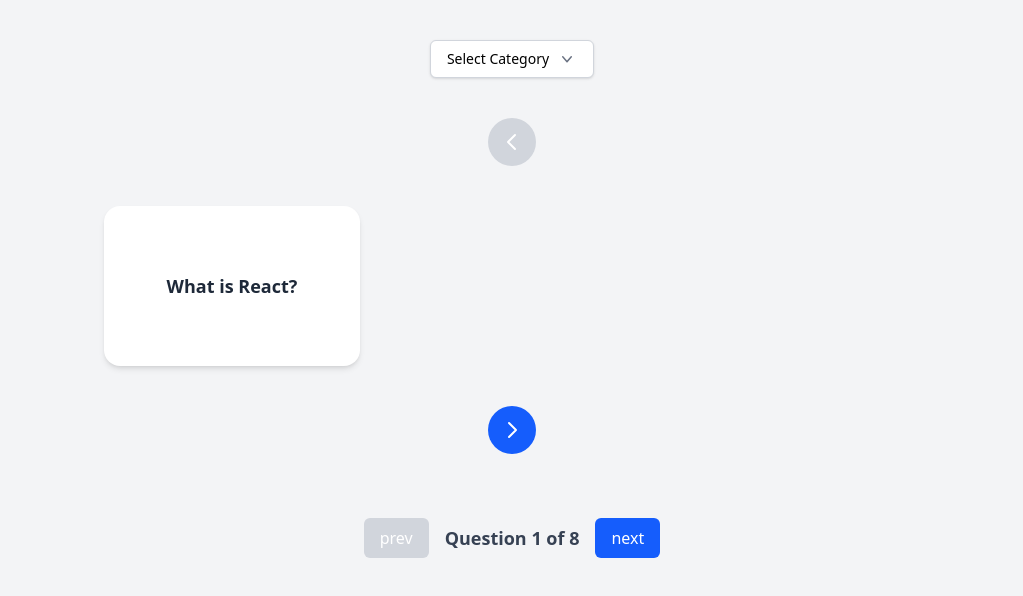
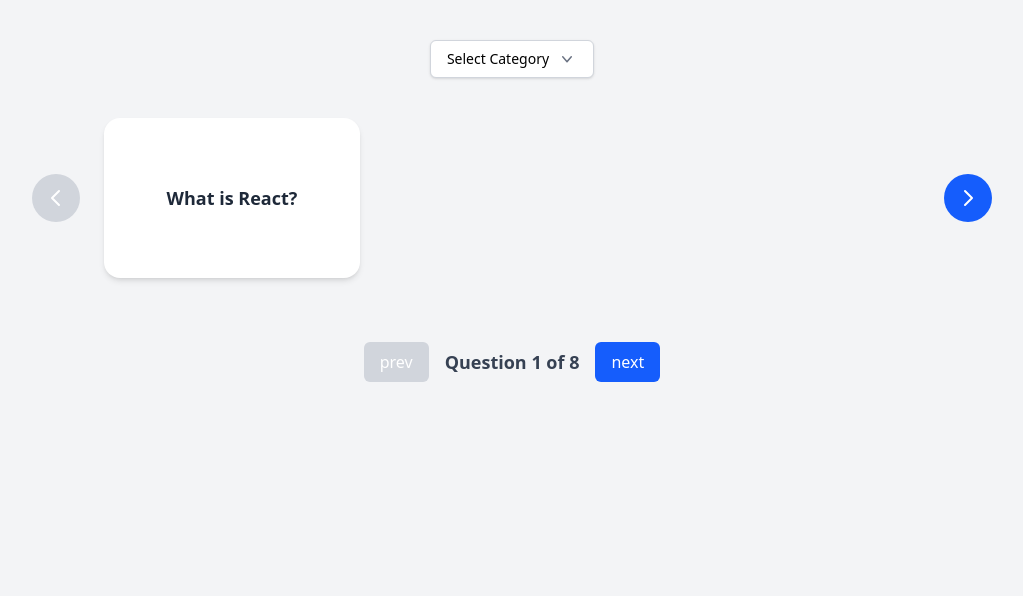
Before and after one commit to PraneethBunny123/All-App, a React (Vite) app: page / in a window 1280 px wide. Shown: the top 596 px of the page, without its empty margins (128-1151 px from the left). Built offline with nearby package versions, Linux system fonts and the light colour scheme.

Commit message:
Wrapped the entire card and two arrow buttons inside the div for proper style and look

```diff
--- a/src/project-apps/QuizApp/FlashcardApp.jsx
+++ b/src/project-apps/QuizApp/FlashcardApp.jsx
@@ -37,6 +37,7 @@ export default function FlashcardApp() {
                 selectedCategory={selectedCategory}
                 setSelectedCategory={setSelectedCategory}
             />
+            <div className="flex items-center justify-center space-x-6">
                 <button
                     onClick={handlePrevButton}
                     disabled={currentPage === 1}
@@ -66,6 +67,7 @@ export default function FlashcardApp() {
                         <path strokeLinecap="round" strokeLinejoin="round" strokeWidth={2} d="M9 5l7 7-7 7" />
                     </svg>
                 </button>
+            </div>
             <div className="flex items-center space-x-4 mt-6">
                 <button
                     onClick={handlePrevButton}
```
Lines whose indentation alone changed are shown as unchanged.
